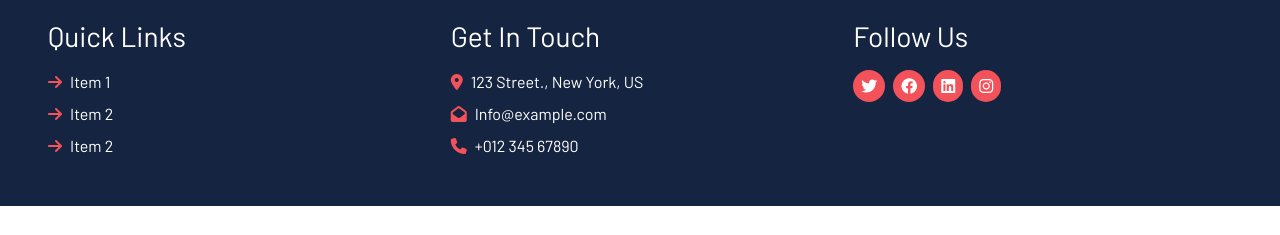
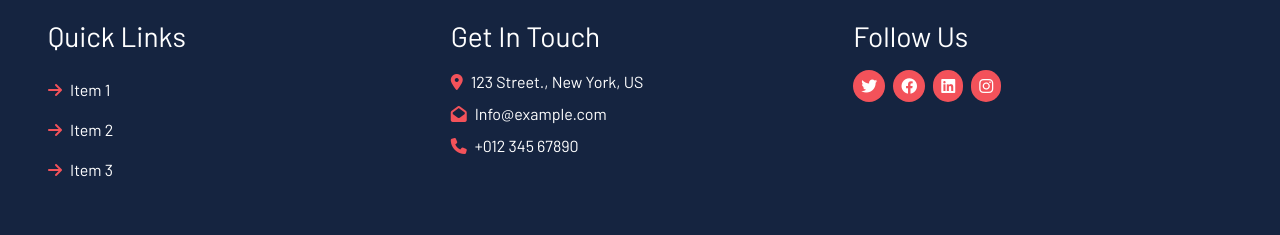
Before and after one commit to integratr-aferrer/frontend-activities, a Vue app: page / in a window 1280 px wide. Shown: the part 882-1117 px from the top of the page. Before the commit the page ends 1088 px from the top, so only its background shows below. Built offline with nearby package versions, Linux system fonts and the light colour scheme.

Commit message:
Footer links

```diff
--- a/src/components/Footer.vue
+++ b/src/components/Footer.vue
@@ -4,18 +4,18 @@
         <div class="col-12 col-sm-6 col-md-4 mb-4 mb-md-0">
             <h3 class="mb-3">Quick Links</h3>
             <div class="d-flex flex-column gap-2">
-                <div>
-                    <i class="clr-primary fa fa-arrow-right me-2"></i>
-                    <span>Item 1</span>
-                </div>
-                <div>
-                    <i class="clr-primary fa fa-arrow-right me-2"></i>
-                    <span>Item 2</span>
-                </div>
-                <div>
-                    <i class="clr-primary fa fa-arrow-right me-2"></i>
-                    <span>Item 2</span>
-                </div>
+                <ul class="navbar-nav flex-column">
+                    <template v-for="link in footerLinks" :key="link.id">
+                        <li class="nav-item align-self-start">
+                            <a href="#" class="nav-link">
+                                <i class="clr-primary fa fa-arrow-right me-2"></i>
+                                <span>
+                                    {{link.linkName}}
+                                </span>
+                            </a>
+                        </li>
+                    </template>
+                </ul>
             </div>
         </div>
         <div class="col-12 col-sm-6 col-md-4 mb-4 mb-md-0">
@@ -50,7 +50,27 @@
 
 <script>
 export default {
-
+    data() {
+        return {
+            footerLinks: [
+                {
+                    id: 1,
+                    linkName: "Item 1",
+                    pathName: 'activities'
+                },
+                {
+                    id: 2,
+                    linkName: "Item 2",
+                    pathName: 'activities',
+                },
+                {
+                    id: 3,
+                    linkName: "Item 3",
+                    pathName: 'activities',
+                },
+            ]
+        }
+    },
 }
 </script>
 
```
